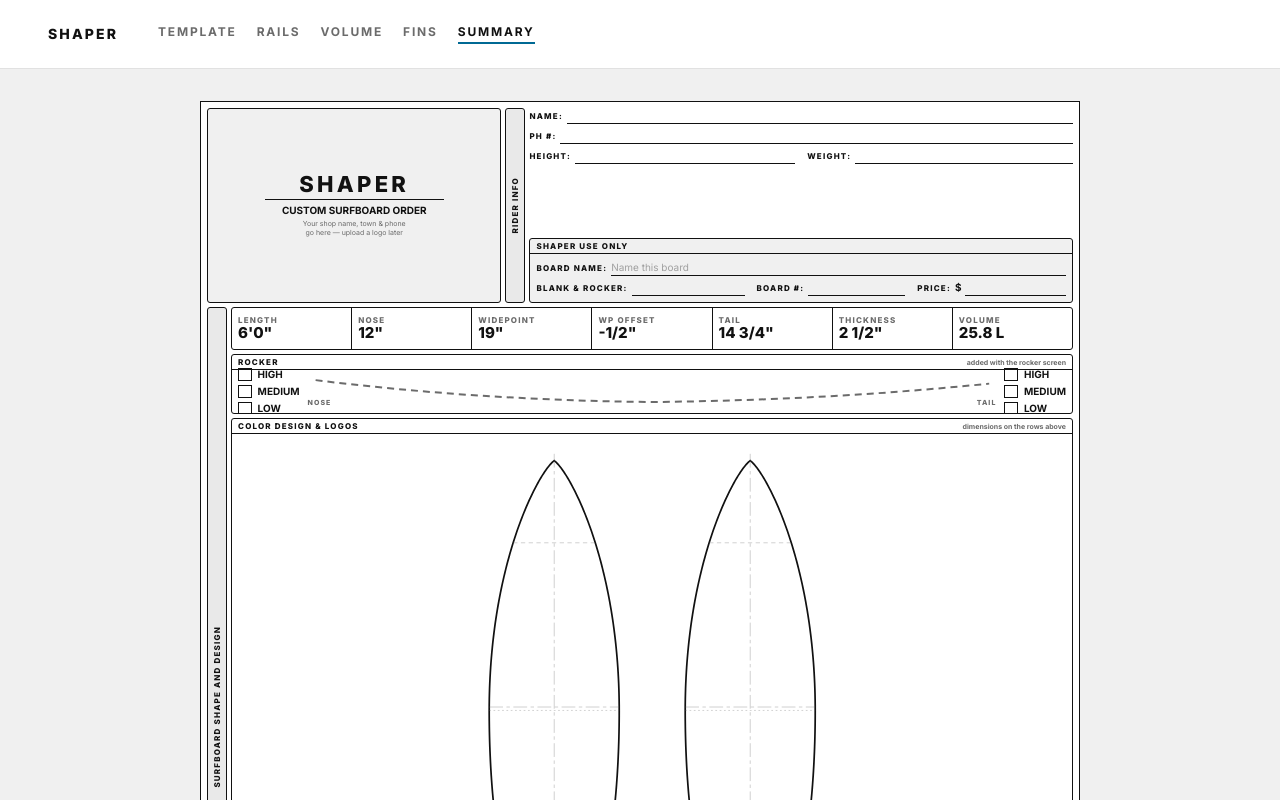
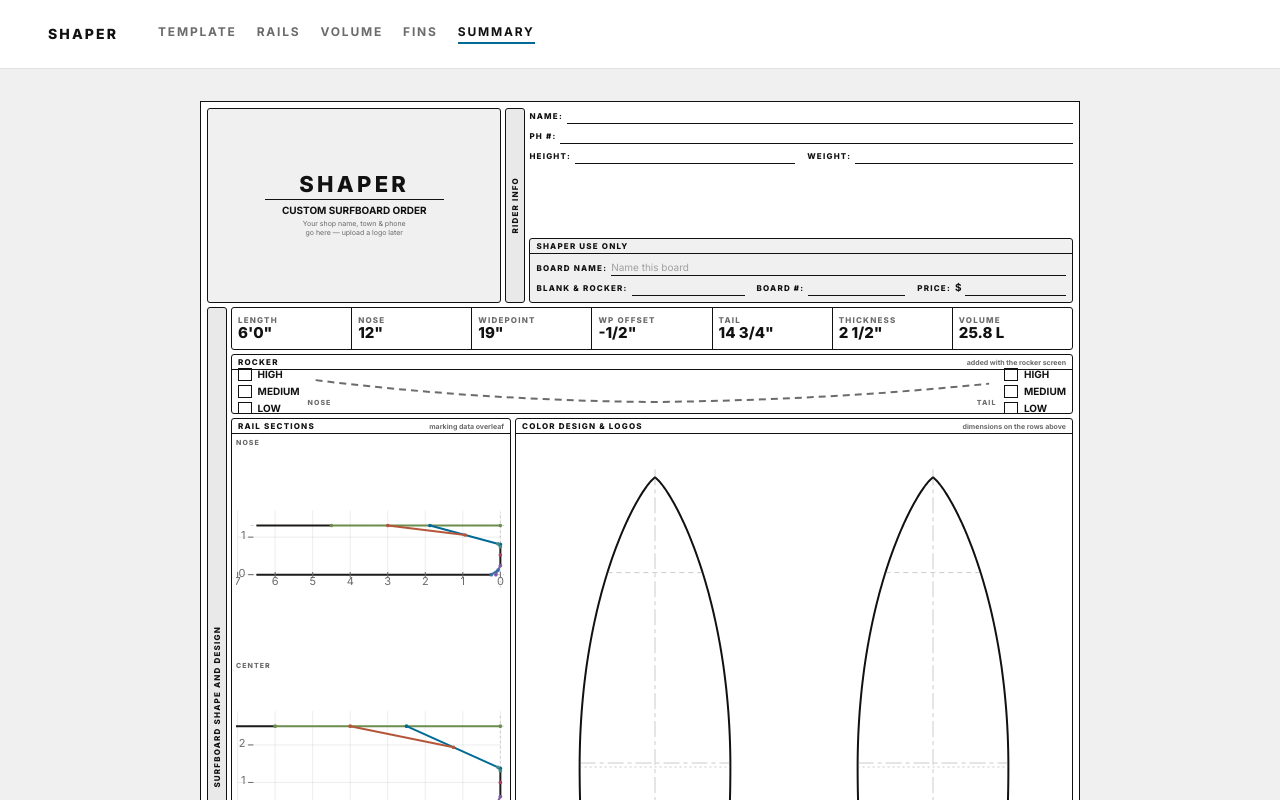
Before and after one commit to cpktoes/shaper, a Next.js app: page /design/summary in a window 1280 px wide. Built offline with nearby package versions, Linux system fonts and the light colour scheme.

Commit message:
feat(summary): rail plots beside a fixed-frame template window

```diff
--- a/components/outline/outline-viewer.tsx
+++ b/components/outline/outline-viewer.tsx
@@ -17,7 +17,11 @@
  */
 
 import { type PointerEvent as ReactPointerEvent, useRef } from "react";
-import type { OutlineSpec } from "@/lib/geometry/board";
+import {
+  BOARD_LENGTH_RANGE_IN,
+  WIDEPOINT_WIDTH_RANGE_IN,
+  type OutlineSpec,
+} from "@/lib/geometry/board";
 import type { FinMark } from "@/lib/geometry/fins";
 import type { OutlineDragPoint, OutlineDragTarget } from "@/lib/geometry/outline-drag";
 import { outlineDragPoints, solveOutlineDrag } from "@/lib/geometry/outline-drag";
@@ -42,8 +46,21 @@ const PAD_Y = 24;
  * system is hidden entirely (`hideCallouts`) — this keeps preset-card thumbnails pixel-identical
  * to their pre-callout-system rendering; nothing about the board's own coordinate space changed. */
 const LEGACY_MAX_HALF_WIDTH_PX = VIEW_W / 2 - 30;
-/** Breathing room left either side of the board by `cropToBoard`, in view units. */
+/** Breathing room left either side of the board inside `fixedFrame`, in view units. */
 const CROP_PAD_X = 14;
+
+/**
+ * Half the `fixedFrame` viewBox, in view units — the widest half-width any board can DRAW at.
+ *
+ * Note which extreme this is taken from. The per-board scale fits the board to the view's height,
+ * so it is highest for the SHORTEST board; the widest thing ever rendered is therefore the
+ * shortest-and-widest board, not the widest one. Sizing from `max` length instead would produce a
+ * frame that a 5'0" x 25" board overflows.
+ */
+const FIXED_FRAME_HALF_W =
+  (WIDEPOINT_WIDTH_RANGE_IN.max / 2) *
+    ((VIEW_H - PAD_Y * 2) / BOARD_LENGTH_RANGE_IN.min) +
+  CROP_PAD_X;
 /** Vertical gap between the Widepoint chip and the leaderless WP Offset chip stacked beneath it. */
 const CHIP_STACK_GAP = 6;
 /** Which rail the construction overlay draws on: -1 is the left, the input side (see the overlay
@@ -91,20 +108,27 @@ interface OutlineViewerProps {
    * an additive per-consumer gate, not a change to `finMarksSvg` itself. Defaults to `false`. */
   hideFinMarks?: boolean;
   /**
-   * Framing gate for the `hideCallouts` path, used by the order form's Deck/Bottom panels
-   * (components/summary/order-form.tsx): crops the viewBox to the board's own width plus
-   * `CROP_PAD_X`, instead of keeping the full 340-unit thumbnail frame.
+   * Framing gate for the `hideCallouts` path, used by the order form's template window
+   * (components/summary/order-form.tsx): replaces the 340-unit thumbnail frame with one sized from
+   * the board RANGE (`lib/geometry/board.ts`) — wide enough for any board the editor can produce,
+   * and no wider.
    *
-   * That frame is mostly empty air — a 19" board at this scale draws 151 units wide inside it, so
-   * 55% of the width is padding. `preserveAspectRatio="xMidYMid meet"` fits the whole frame,
-   * padding included, which is harmless in a preset card (roughly as wide as it is tall) and ruinous
-   * in a tall narrow panel: the order form's board came out at 43% of the height it had available,
-   * marooned in white space. Cropped to the board, the drawing fills the panel it was given.
+   * Two problems, one frame. The thumbnail frame is mostly empty air: a 19" board draws 151 units
+   * inside 340, so 55% of the width is padding, and since `preserveAspectRatio="xMidYMid meet"`
+   * fits the whole frame, padding included, the order form's board came out at 43% of the height it
+   * had available. Cropping to the board's own width fixed that but introduced a second problem —
+   * the frame then changed shape with every board, so the printed window resized itself around
+   * whichever board happened to be loaded.
+   *
+   * A range-sized frame is fixed. The board's own scale is untouched (it still fits the view's
+   * height, so every board prints as large as the window allows); what stops moving is the window
+   * around it. A narrower or shorter board simply leaves more blank paper inside the frame — which
+   * on the order form is the space the colour design is drawn in.
    *
    * Only meaningful with `hideCallouts` — the callout frame has its own derivation, and the
    * callouts need that width. Defaults to `false`, every existing consumer's unchanged framing.
    */
-  cropToBoard?: boolean;
+  fixedFrame?: boolean;
   /**
    * Draws the faint interior lines — stringer, mid-length centreline, the nose and tail 12"
    * stations, and the widepoint station with its two rail knots — even when `hideCallouts` is on.
@@ -172,7 +196,7 @@ export function OutlineViewer({
   finMarks = [],
   hideCallouts = false,
   hideFinMarks = false,
-  cropToBoard = false,
+  fixedFrame = false,
   showStationLines = false,
   onOutlineDrag,
   pinCalloutText = false,
@@ -322,18 +346,17 @@ export function OutlineViewer({
   const halfTailBlockWidthIn = mmToInches(geometry.halfTailBlockWidth);
   const tailBlockValue = `${formatInchesFraction(mm(geometry.halfTailBlockWidth * 2))} wide`;
 
-  // The board's own drawn half-width, in view units — what `cropToBoard` frames to.
-  const halfBoardPx = mmToInches(geometry.halfWidePointWidth) * scale;
-  const cropMinX = centerlineX - halfBoardPx - CROP_PAD_X;
-  const cropWidth = 2 * (halfBoardPx + CROP_PAD_X);
+  // The fixed frame, centred on the stringer. Constant for every board, by construction.
+  const fixedMinX = centerlineX - FIXED_FRAME_HALF_W;
+  const fixedWidth = 2 * FIXED_FRAME_HALF_W;
 
   const viewBox = hideCallouts
-    ? cropToBoard
-      ? `${cropMinX.toFixed(2)} 0 ${cropWidth.toFixed(2)} ${VIEW_H}`
+    ? fixedFrame
+      ? `${fixedMinX.toFixed(2)} 0 ${fixedWidth.toFixed(2)} ${VIEW_H}`
       : `0 0 ${VIEW_W} ${VIEW_H}`
     : `${frame.minX} ${frame.minY} ${frame.width} ${frame.height}`;
 
-  const vbW = hideCallouts ? (cropToBoard ? cropWidth : VIEW_W) : frame.width;
+  const vbW = hideCallouts ? (fixedFrame ? fixedWidth : VIEW_W) : frame.width;
   const vbH = hideCallouts ? VIEW_H : frame.height;
   const fitScale = useSvgFitScale(svgRef, vbW, vbH);
   const calloutSizes = pinCalloutText ? pinnedCalloutSizes(fitScale) : UNPINNED_CALLOUT_SIZES;
--- a/components/summary/order-form.tsx
+++ b/components/summary/order-form.tsx
@@ -322,12 +322,45 @@ export function OrderForm() {
                 </div>
               </FormBox>
 
+              {/* The drawings row: the rail cross-sections down the left third, the template
+                  window filling the rest. */}
+              <div className="flex min-h-0 flex-1 gap-1">
+                {/* The plots are stacked now rather than laid side by side, which is what the left
+                    column buys them: each is a third of the sheet wide instead of a ninth, and each
+                    gets its own caption since they are no longer read left-to-right. Their numbers
+                    are on page 2. */}
+                <FormBox
+                  caption="Rail Sections"
+                  captionRight="marking data overleaf"
+                  className="min-w-0 flex-[1]"
+                  bodyClassName="gap-1 p-1"
+                >
+                  {SECTION_KEYS.map((key) => (
+                    <div key={key} className="flex min-h-0 flex-1 flex-col justify-center">
+                      <div className="flex-none font-display font-extrabold tracking-architectural text-surf-muted uppercase order-form-micro">
+                        {SECTION_TITLE[key]}
+                      </div>
+                      <div className="flex min-h-0 flex-1 items-center justify-center">
+                        <RailSectionPlot
+                          sectionKey={key}
+                          output={railBands[key]}
+                          xAxisMin={sharedXAxisMin}
+                          fit="height"
+                        />
+                      </div>
+                    </div>
+                  ))}
+                </FormBox>
+
               {/*
-               * The muse's own big panel, and its own name for it. With the two data tables moved to
-               * page 2 this takes the whole body width, which is the point: the drawings are what
-               * the front of an order form is for, and the blank paper around them is where a
-               * customer sketches the colour work. The drawings are held to the middle third so
-               * that blank space falls either side of them rather than in one useless margin.
+               * The muse's own big panel, and its own name for it — the template window.
+               *
+               * Its frame is fixed (`fixedFrame` on the viewer below), sized once from the board
+               * ranges in `lib/geometry/board.ts` so one window holds any board the editor can
+               * produce. The board inside still fits the window's height, so every board prints as
+               * large as the window allows; what a narrower or shorter board leaves behind is blank
+               * paper inside the frame — which on this panel is exactly where the colour design
+               * gets drawn.
                *
                * Three theming overrides, all of them turning editor affordances back into plain
                * draughtsmanship, because this panel is a template to mark a blank from rather
@@ -356,7 +389,7 @@ export function OrderForm() {
                 caption="Color Design &amp; Logos"
                 captionRight="dimensions on the rows above"
                 variant="flush"
-                className="min-h-0 flex-1"
+                className="min-h-0 min-w-0 flex-[2]"
                 bodyClassName="p-1.5"
                 style={
                   {
@@ -366,7 +399,7 @@ export function OrderForm() {
                   } as CSSProperties
                 }
               >
-                <div className="mx-auto flex min-h-0 w-[46%] min-w-0 flex-1 flex-row gap-3">
+                <div className="flex min-h-0 min-w-0 flex-1 flex-row gap-3">
                   <OutlineHalf label="Deck">
                     <OutlineViewer
                       geometry={outlineGeometry}
@@ -378,7 +411,7 @@ export function OrderForm() {
                       // the stringer and the stations, and those are drawing, not annotation.
                       hideCallouts
                       showStationLines
-                      cropToBoard
+                      fixedFrame
                       hideFinMarks
                     />
                   </OutlineHalf>
@@ -390,39 +423,13 @@ export function OrderForm() {
                       showConstruction={false}
                       hideCallouts
                       showStationLines
-                      cropToBoard
+                      fixedFrame
                       finMarks={finPlacement.marks}
                     />
                   </OutlineHalf>
                 </div>
               </FormBox>
-
-              {/* The rail cross-sections stay on the front: they are drawings, and the front is the
-                  drawings' page. Their numbers are on the back. Side by side on one shared axis they
-                  are directly comparable and the band stays short; stacked in a column each plot
-                  would be a third of this width and three times this tall. */}
-              <FormBox
-                caption="Rail Sections"
-                captionRight="nose · center · tail — marking data overleaf"
-                className="flex-none order-form-band-plots"
-                bodyClassName="p-1"
-              >
-                <div className="flex min-h-0 flex-1 items-center justify-center gap-1">
-                  {SECTION_KEYS.map((key) => (
-                    <div
-                      key={key}
-                      className="flex h-full min-w-0 flex-1 items-center justify-center"
-                    >
-                      <RailSectionPlot
-                        sectionKey={key}
-                        output={railBands[key]}
-                        xAxisMin={sharedXAxisMin}
-                        fit="height"
-                      />
-                    </div>
-                  ))}
-                </div>
-              </FormBox>
+              </div>
             </div>
           </div>
 
--- a/lib/geometry/board.ts
+++ b/lib/geometry/board.ts
@@ -74,6 +74,22 @@ export interface OutlineSpec {
 }
 
 /**
+ * The range of boards this app will draw, in inches — 5'0" to 10'0" long, 16" to 25" at the
+ * widepoint.
+ *
+ * These are the bounds the outline editor's sliders have always clamped to; they live here now
+ * because they stopped being a UI detail the moment something other than a slider needed to know
+ * them. The order form's template window is sized from them (see `outline-viewer.tsx`'s
+ * `fixedFrame`), so that one window holds any board the editor can produce rather than resizing
+ * itself around whichever board happens to be loaded.
+ *
+ * Inches rather than `Mm`, deliberately: every consumer is a slider bound or a drawing scale, both
+ * of which work in the inch domain, and a `Mm` constant would only be converted back at each use.
+ */
+export const BOARD_LENGTH_RANGE_IN = { min: 60, max: 120 } as const;
+export const WIDEPOINT_WIDTH_RANGE_IN = { min: 16, max: 25 } as const;
+
+/**
  * The single board-design object. Rocker, foil, rails and fins become
  * sibling keys in later phases, so screens added later extend this object
  * rather than reshaping it.
```
Also changed, not shown: app/design/summary/order-form.css (+2 -5 lines), components/outline/outline-controls.tsx (+21 -7 lines).
